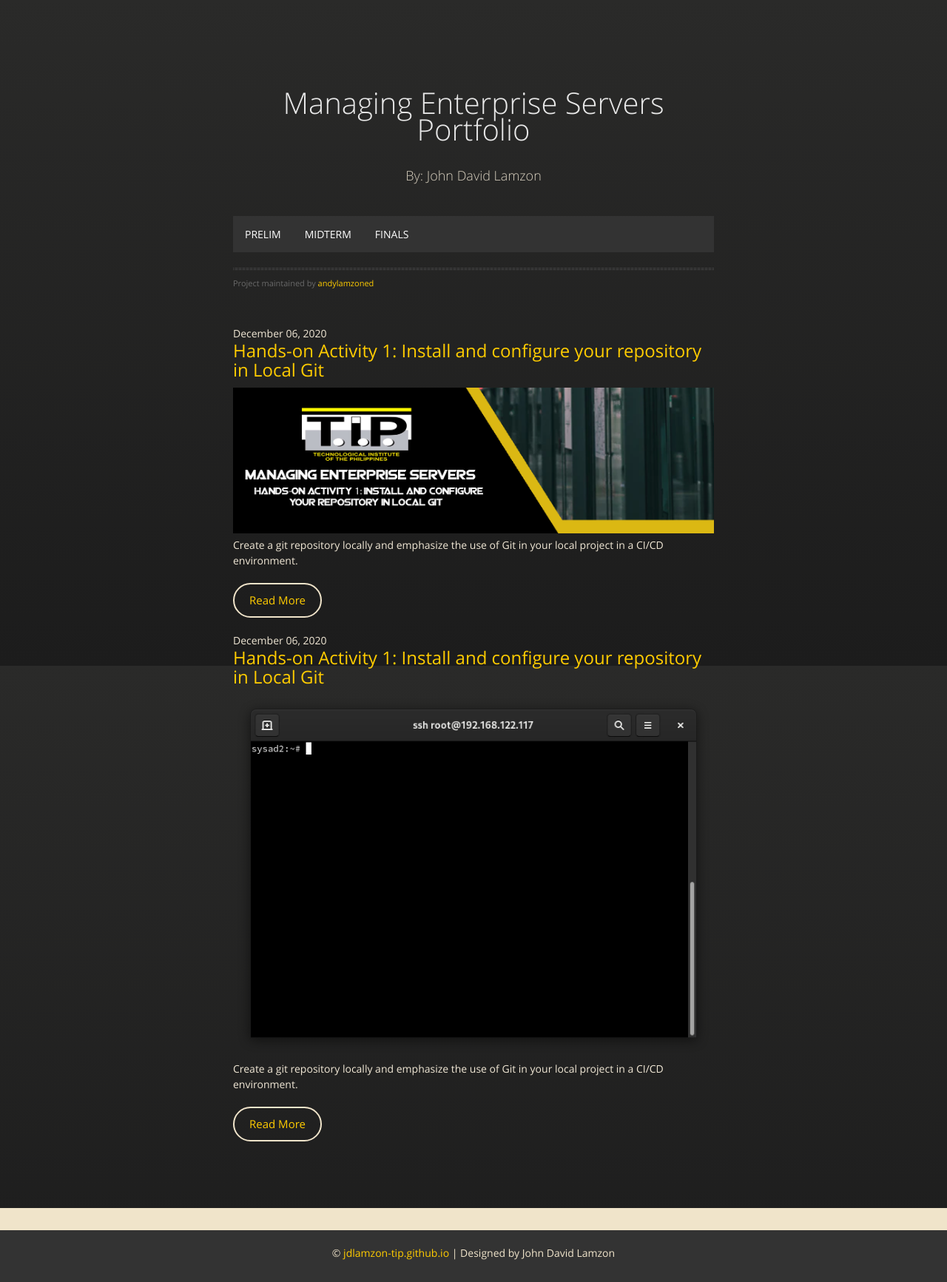
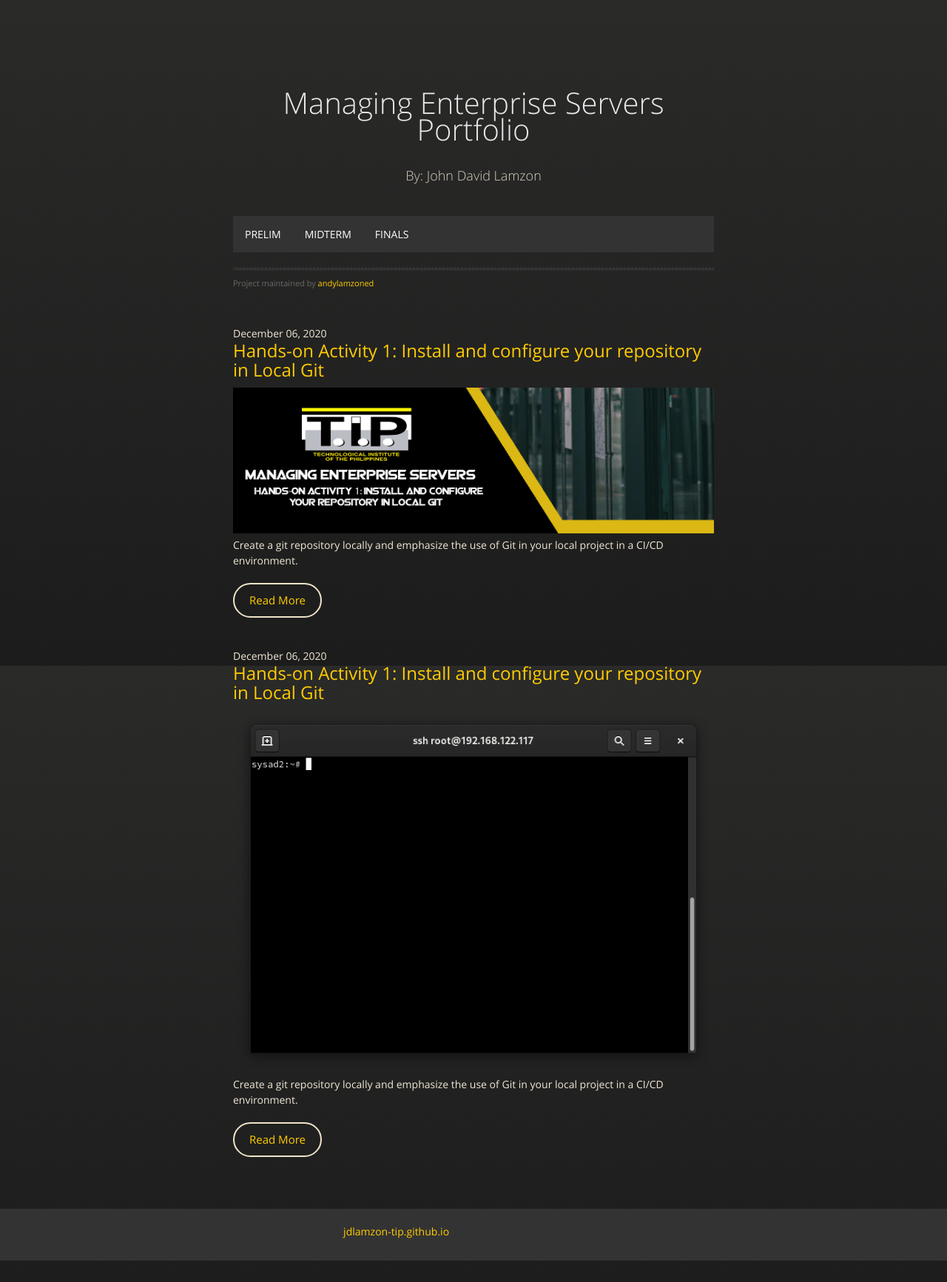
Before and after one commit to andylamzoned/andylamzoned.github.io, a Jekyll site: the page built from index.md, in a window 1280 px wide. Shown: the whole page at 74% size. Built offline with Jekyll 4.4.1, drawn with Linux system fonts in a browser that asks for light colours; after the commit the page ends 1704 px from its top, so only the background shows below that.

```diff
--- a/_layouts/default.html
+++ b/_layouts/default.html
@@ -47,7 +47,8 @@
           <a href="elements.html" class="image fit"><img src="assets/images/HA1.jpg" alt="" /></a>
           <p>Create a git repository locally and emphasize the use of Git in your local project in a CI/CD environment.</p>
           <p align="center" class="ghost"><a href="elements.html">Read More</a></p>
-				</article>
+        </article>
+        <br>
         <article>
           <header>
             <span class="date">December 06, 2020</span>
--- a/assets/css/main.css
+++ b/assets/css/main.css
@@ -33,13 +33,13 @@ html, body {
 .footer {
 	background: #F0E4CA;
 	color: #DAB72E;
-	height: 100px;
+	height: 50px;
 	position: relative;
 }
 
 .footer .footer-bottom {
 	background: #333333;
-	color: #F0E4CA;
+	color: #333333;
 	height: 50px;
 	width: 100%;
 	text-align: center;
```
Also changed, not shown: elements.md (+0 -2 lines).
